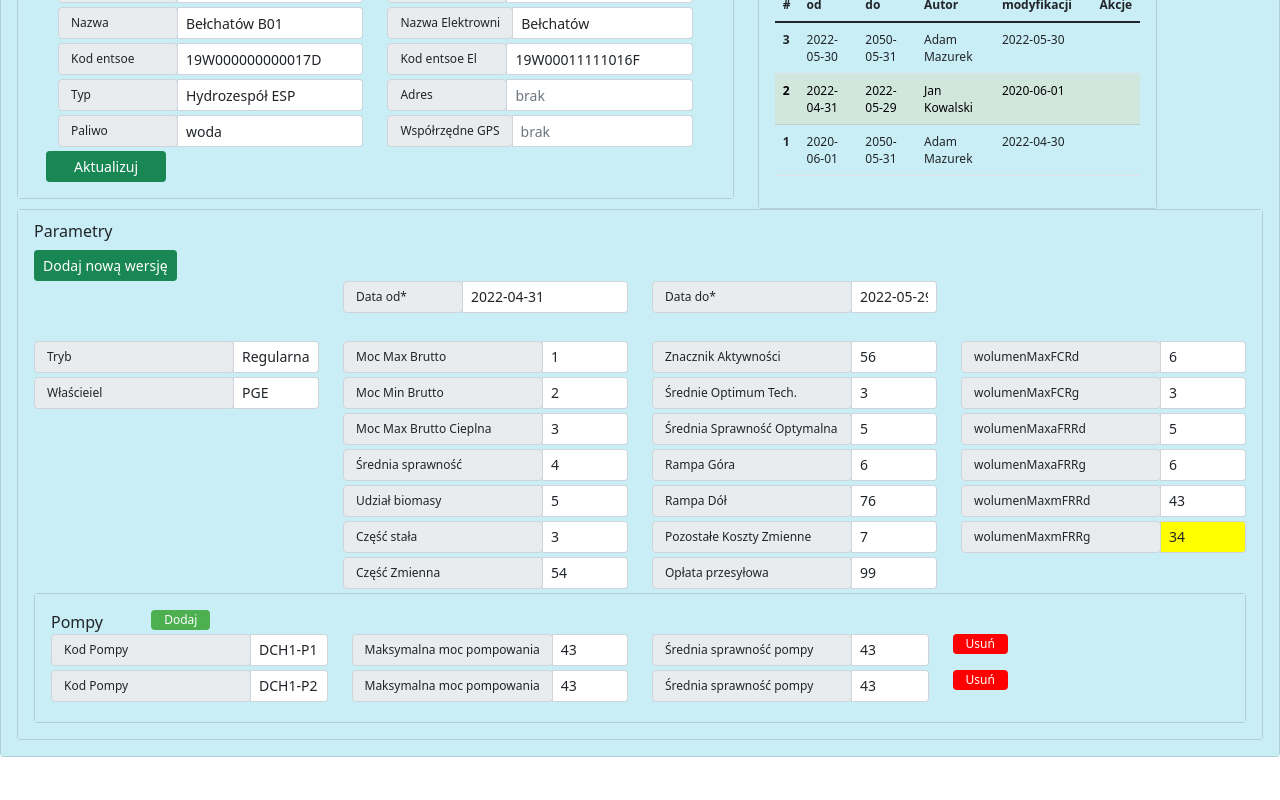
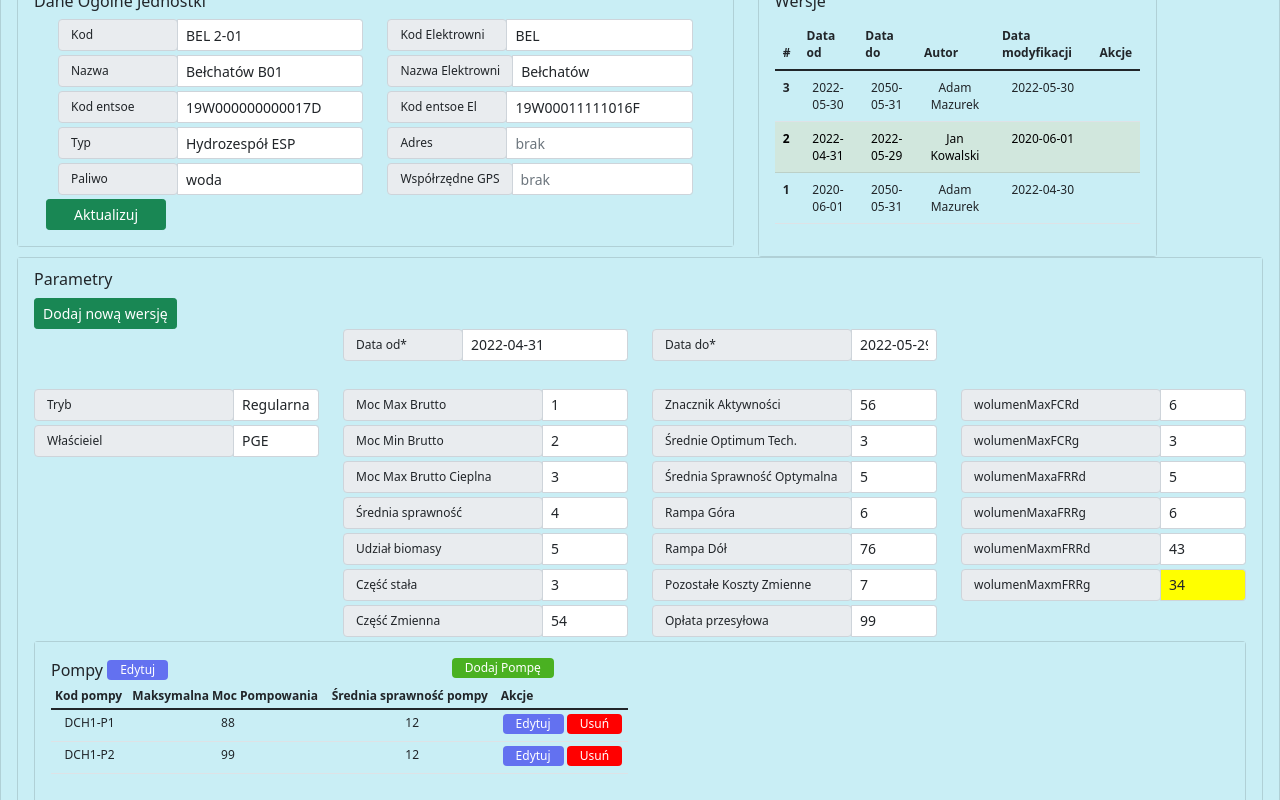
Before and after one commit to amazurek/makieta, an Angular app: page / in a window 1280 px wide. Shown: the part 480-1280 px from the top of the page. Built offline with nearby package versions, Linux system fonts and the light colour scheme.

Commit message:
4 files modified

```diff
--- a/src/app/jednostki-lista/jednostki-lista.component.ts
+++ b/src/app/jednostki-lista/jednostki-lista.component.ts
@@ -9,6 +9,19 @@ export class JednostkiListaComponent implements OnInit {
   jadnTbl = [];
   fieldName:string = 'param7';
   fieldName2:string = 'par1';
+
+
+  pompa_new:boolean = false;
+  pompa_item_edit:boolean = false;
+  pompa_item_del:boolean = false;
+  pompa_edit_global:boolean = true;
+  pompa_close_edit_global:boolean = false;
+
+  public editGlobal(){
+    this.pompa_close_edit_global = true;
+    this.pompa_new = true;
+  }
+
   constructor() {
     this.jadnTbl[0] = { param1: 'Bełchatów B02', param2: '19W000000000017D', param3:'Jednostka cieplna',param4:'węgiel brunatny', param5:'BEL' , param6:'Bełchatów' };
     this.jadnTbl[0] = { param1: 'Bełchatów B02', param2: '19W000000000017D', param3:'Jednostka cieplna',param4:'węgiel brunatny', param5:'BEL' , param6:'Bełchatów', param7:{par1:'adam'} };
--- a/src/app/jednostki/jednostki.component.css
+++ b/src/app/jednostki/jednostki.component.css
@@ -1,6 +1,6 @@
 input {
   font-size: 12px;
-  pointer-events:visibleStroke;
+  pointer-events: visibleStroke;
 }
 
 p {
@@ -31,9 +31,12 @@ table {
   font-size: 12px;
 }
 
+td {
+  text-align: center;
+}
 
 .btn-edit {
-  background-color: #4CAF50;
+  background-color: #6371f0;
   border: none;
   color: white;
   padding: 1px 13px;
@@ -43,7 +46,9 @@ table {
   display: inline-block;
   font-size: 12px;
   margin-bottom: 3px;
-
+}
+.btn-new {
+  background-color: #4ab121;
 }
 
 .btn-del {
@@ -57,5 +62,4 @@ table {
   display: inline-block;
   font-size: 12px;
   margin-bottom: 3px;
-
 }
--- a/src/app/jednostki/jednostki.component.html
+++ b/src/app/jednostki/jednostki.component.html
@@ -660,15 +660,15 @@
         <div class="card">
           <div class="card-body" id="main-card">
             <div class="row">
-              <div class="col-md-1">
-            Pompy
+              <div class="col-sm-4">
+            Pompy <button class="btn btn-edit">Edytuj</button>
           </div>
-          <div class="col-md-1">
-            <button class="btn btn-edit">Dodaj</button>
+           <div class="col-sm-2 ">
+              <button class="btn btn-edit btn-new">Dodaj Pompę</button>
+          </div>
 
-          </div>
             </div>
-            <div class="row">
+            <!--div class="row">
 
               <div class="col-md-3">
                 <div class="input-group input-group-sm mb-1">
@@ -715,55 +715,36 @@
               <div class="col-sm-1">
                 <button class="btn btn-del">Usuń</button>
               </div>
+          </div-->
+          <div class="row">
+            <div class="col-sm-6">
+              <table class="table table-sm">
+                <thead>
+                  <tr>
+                    <th scope="col">Kod pompy</th>
+                    <th scope="col">Maksymalna Moc Pompowania </th>
+                    <th scope="col">Średnia sprawność pompy </th>
+                    <th scope="col">Akcje </th>
+                  </tr>
+                </thead>
+                <tbody>
+                  <tr>
+                    <td>DCH1-P1</td>
+                    <td>88</td>
+                    <td>12</td>
+                    <td><button class="btn btn-edit">Edytuj</button>&#160;<button class="btn btn-del">Usuń</button></td>
+                  </tr>
+                  <tr>
+                    <td>DCH1-P2</td>
+                    <td>99</td>
+                    <td>12</td>
+                    <td><button class="btn btn-edit">Edytuj</button>&#160;<button class="btn btn-del">Usuń</button></td>
+
+                  </tr>
+                </tbody>
+              </table>
+            </div>
           </div>
-          <div class="row">
-            <div class="col-md-3">
-              <div class="input-group input-group-sm mb-1">
-                <div class="input-group-prepend">
-                  <span class="input-group-text" id="inputGroup-sizing-sm"
-                    >Kod Pompy</span
-                  >
-                </div>
-                <input
-                  type="text"
-                  class="form-control"
-                  value="DCH1-P2"
-                />
-              </div>
-            </div>
-            <div class="col-md-3">
-              <div class="input-group input-group-sm mb-1">
-                <div class="input-group-prepend">
-                  <span class="input-group-text" id="inputGroup-sizing-sm"
-                    >Maksymalna moc pompowania</span
-                  >
-                </div>
-                <input
-                  type="text"
-                  class="form-control"
-                  [(ngModel)]="params.wolumenMaxmFRRd"
-                />
-              </div>
-            </div>
-            <div class="col-md-3">
-              <div class="input-group input-group-sm mb-1">
-                <div class="input-group-prepend">
-                  <span class="input-group-text" id="inputGroup-sizing-sm"
-                    >Średnia sprawność pompy</span
-                  >
-                </div>
-                <input
-                  type="text"
-                  class="form-control"
-                  [(ngModel)]="params.wolumenMaxmFRRd"
-                />
-              </div>
-
-            </div>
-            <div class="col-sm-1">
-              <button class="btn btn-del">Usuń</button>
-            </div>
-        </div>
 
 
 
```
Also changed, not shown: src/app/jednostki-lista/jednostki-lista.component.html (+57 -0 lines).
